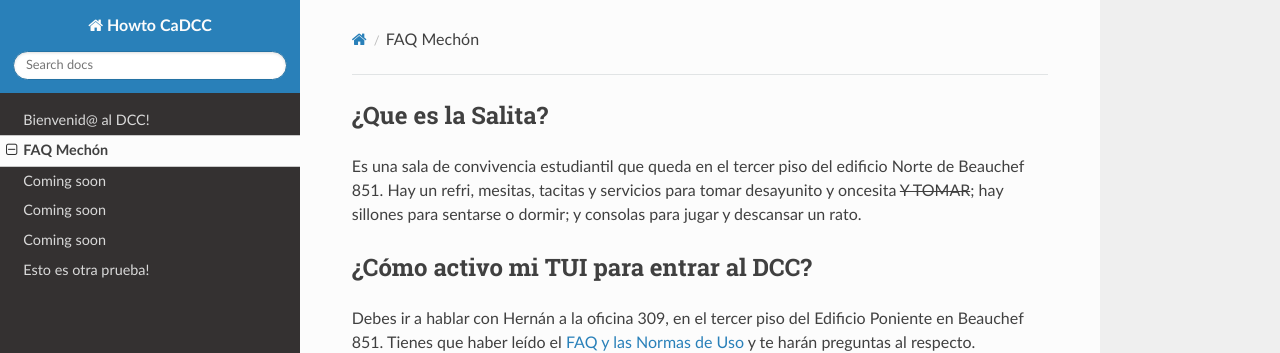
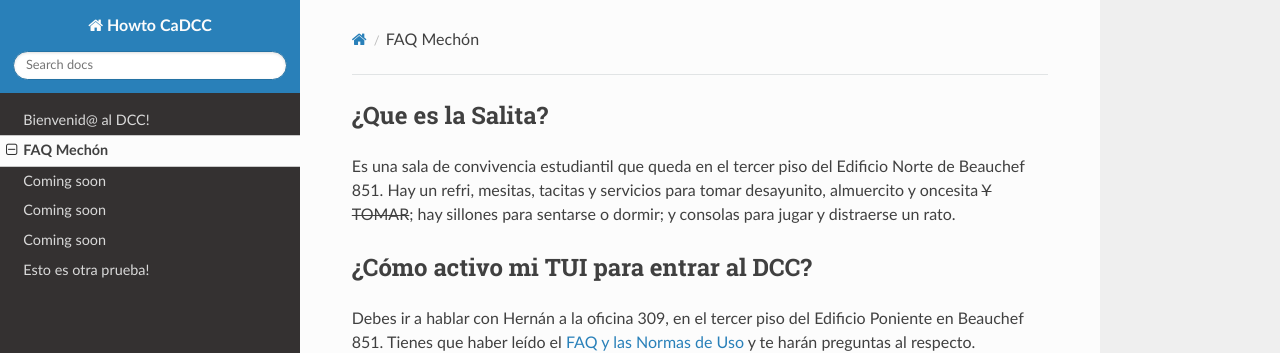
Before and after one commit to cadcc/howto, an MkDocs documentation site: the page built from docs/FAQ Mechón.md, in a window 1280 px wide and 900 px high. Shown: the top 353 px of the window. Built offline with MkDocs 1.6.1, drawn with Linux system fonts in a browser that asks for light colours; nearby versions of some CDN libraries.

Commit message:
Algunos problemas ortograficos corregidos

```diff
--- a/docs/FAQ Mechón.md
+++ b/docs/FAQ Mechón.md
@@ -1,6 +1,6 @@
 ## ¿Que es la Salita?
 
-Es una sala de convivencia estudiantil que queda en el tercer piso del edificio Norte de Beauchef 851. Hay un refri, mesitas, tacitas y servicios para tomar desayunito y oncesita <s>Y TOMAR</s>; hay sillones para sentarse o dormir; y consolas para jugar y descansar un rato.
+Es una sala de convivencia estudiantil que queda en el tercer piso del Edificio Norte de Beauchef 851. Hay un refri, mesitas, tacitas y servicios para tomar desayunito, almuercito y oncesita <s>Y TOMAR</s>; hay sillones para sentarse o dormir; y consolas para jugar y distraerse un rato.
 
 
 ## ¿Cómo activo mi TUI para entrar al DCC?
```
